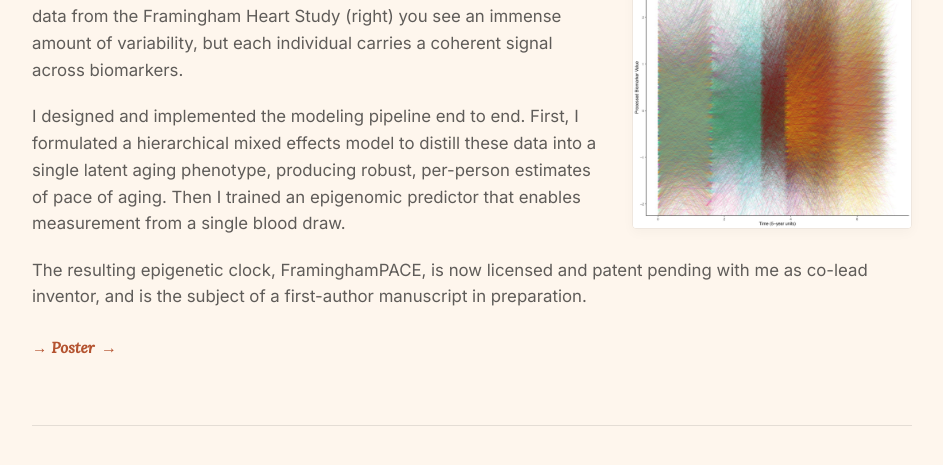
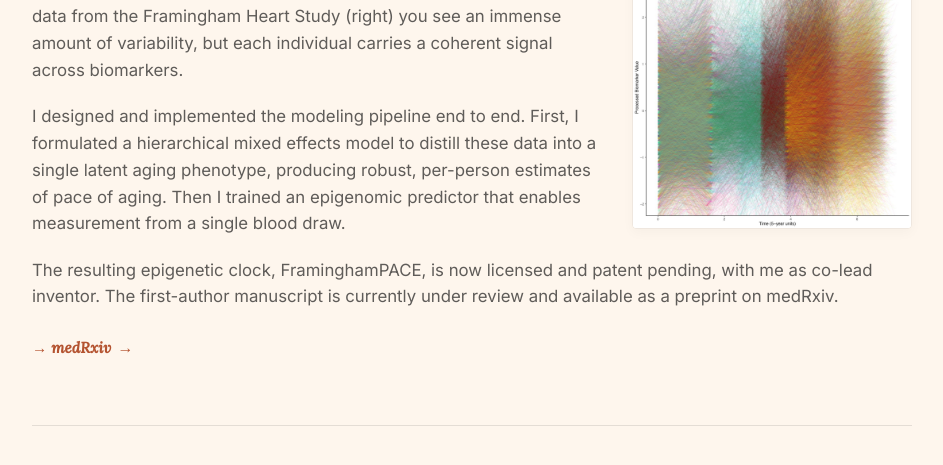
Before and after one commit to will-marella/portfolio, a Jekyll site: the page built from index.html, in a window 1280 px wide and 900 px high, scrolled down 624 px, cut to the strip 0-466 px from the top of the window. Shown: the whole strip, without its empty margins (168-1111 px from the left). Built offline with Jekyll 4.4.1, drawn with Linux system fonts in a browser that asks for light colours.

Commit message:
Update resume, add medrxiv link

```diff
--- a/_config.yml
+++ b/_config.yml
@@ -8,7 +8,7 @@ author:
   email: wm2551@cumc.columbia.edu
   linkedin: https://www.linkedin.com/in/will-marella-3862921a9/
   github: https://github.com/will-marella
-  cv: /assets/ResumeDS_052026.pdf
+  cv: /assets/WilliamMarellaResume.pdf
 
 markdown: kramdown
 highlighter: rouge
--- a/about.html
+++ b/about.html
@@ -34,7 +34,7 @@ title: About Me - Will Marella
           </svg>
           Email
         </a>
-        <a href="{{ '/assets/ResumeDS_052026.pdf' | relative_url }}" target="_blank">
+        <a href="{{ '/assets/WilliamMarellaResume.pdf' | relative_url }}" target="_blank">
           <svg width="14" height="14" viewBox="0 0 24 24" fill="none" stroke="currentColor" stroke-width="2">
             <path d="M14 2H6a2 2 0 0 0-2 2v16a2 2 0 0 0 2 2h12a2 2 0 0 0 2-2V8z" />
             <polyline points="14 2 14 8 20 8" />
--- a/index.html
+++ b/index.html
@@ -27,7 +27,7 @@ title: Will Marella
           </svg>
           Email
         </a>
-        <a href="{{ '/assets/ResumeDS_052026.pdf' | relative_url }}" target="_blank">
+        <a href="{{ '/assets/WilliamMarellaResume.pdf' | relative_url }}" target="_blank">
           <svg width="14" height="14" viewBox="0 0 24 24" fill="none" stroke="currentColor" stroke-width="2">
             <path d="M14 2H6a2 2 0 0 0-2 2v16a2 2 0 0 0 2 2h12a2 2 0 0 0 2-2V8z" />
             <polyline points="14 2 14 8 20 8" />
@@ -75,10 +75,10 @@ title: Will Marella
             I designed and implemented the modeling pipeline end to end. First, I formulated a hierarchical mixed effects model to distill these data into a single latent aging phenotype, producing robust, per-person estimates of pace of aging. Then I trained an epigenomic predictor that enables measurement from a single blood draw.
           </p>
           <p>
-            The resulting epigenetic clock, FraminghamPACE, is now licensed and patent pending with me as co-lead inventor, and is the subject of a first-author manuscript in preparation.
+            The resulting epigenetic clock, FraminghamPACE, is now licensed and patent pending, with me as co-lead inventor. The first-author manuscript is currently under review and available as a preprint on medRxiv.
           </p>
           <div class="project-links">
-            <a href="{{ '/assets/FraminghamPACE_Poster.pdf' | relative_url }}" target="_blank"><strong><em>→ Poster</em></strong></a>
+            <a href="https://www.medrxiv.org/content/10.64898/2026.07.07.26357388v2" target="_blank"><strong><em>→ medRxiv</em></strong></a>
           </div>
         </div>
       </div>
```
Also changed, not shown: 2 other files.
